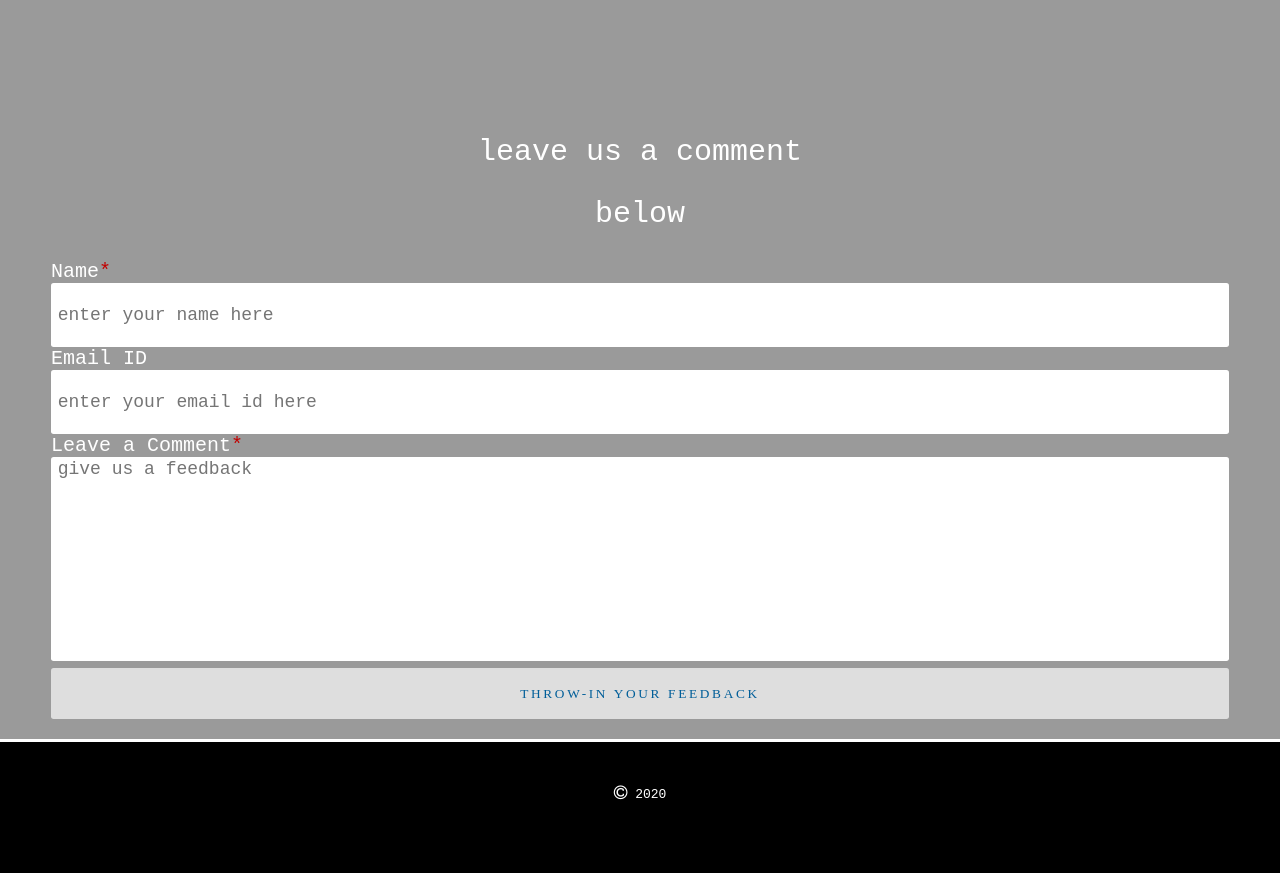
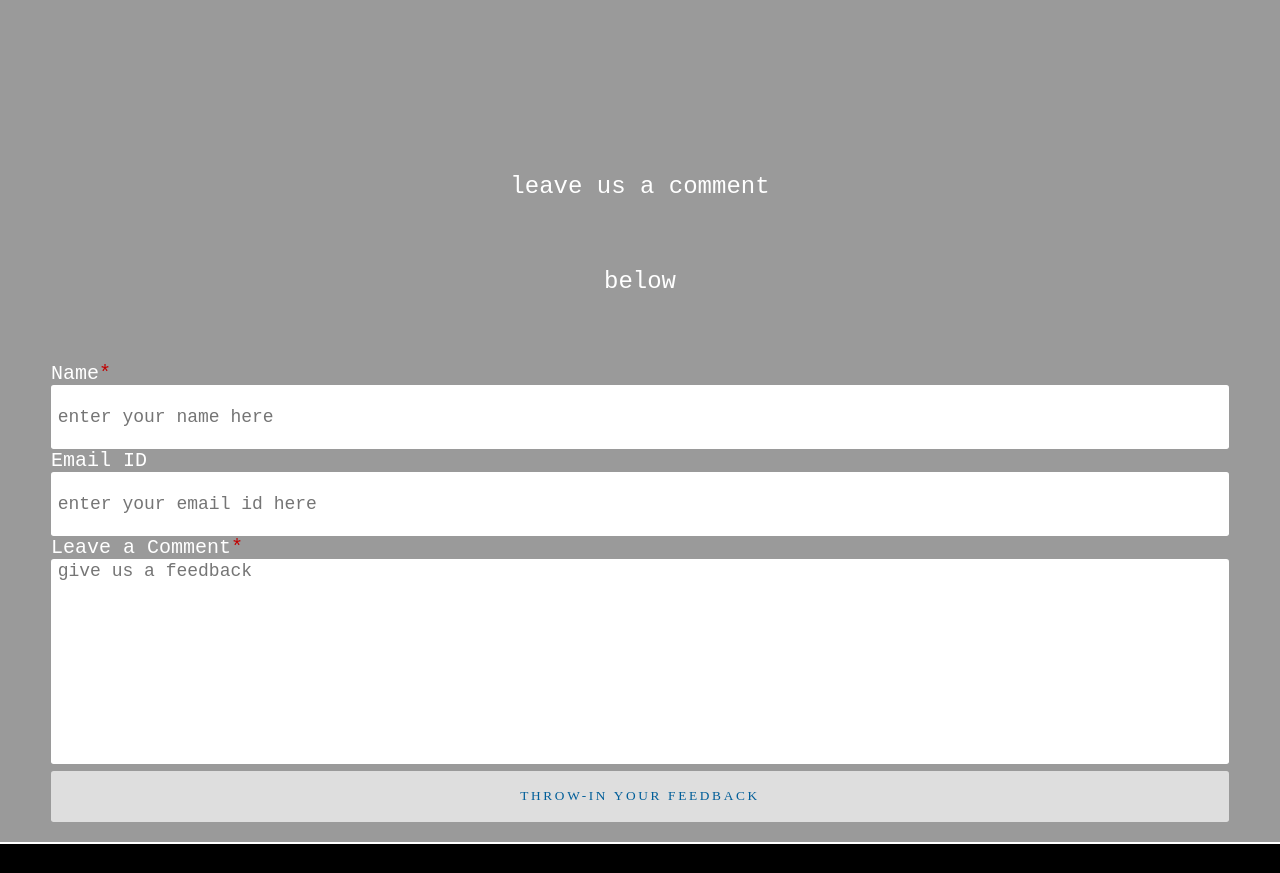
Before and after one commit to evenstar1111/simple-applications-of-html-css-and-js, a plain HTML site: page flex-mobile.html in a window 1280 px wide. Shown: the part 7315-8188 px from the top of the page. Drawn offline with Linux system fonts and the light colour scheme.

Commit message:
small changes for feedback section

```diff
--- a/css/style.css
+++ b/css/style.css
@@ -164,9 +164,9 @@ div.feedback-container {
 }
 div.heading {
     width: 95%;
-    height: 12vmax;
+    height: 20vmax;
     font-family: monospace;
-    font-size: 30px;
+    font-size: 24px;
 }
 div.form-container {
     width: 95%;
```
Also changed, not shown: 1 other file.
